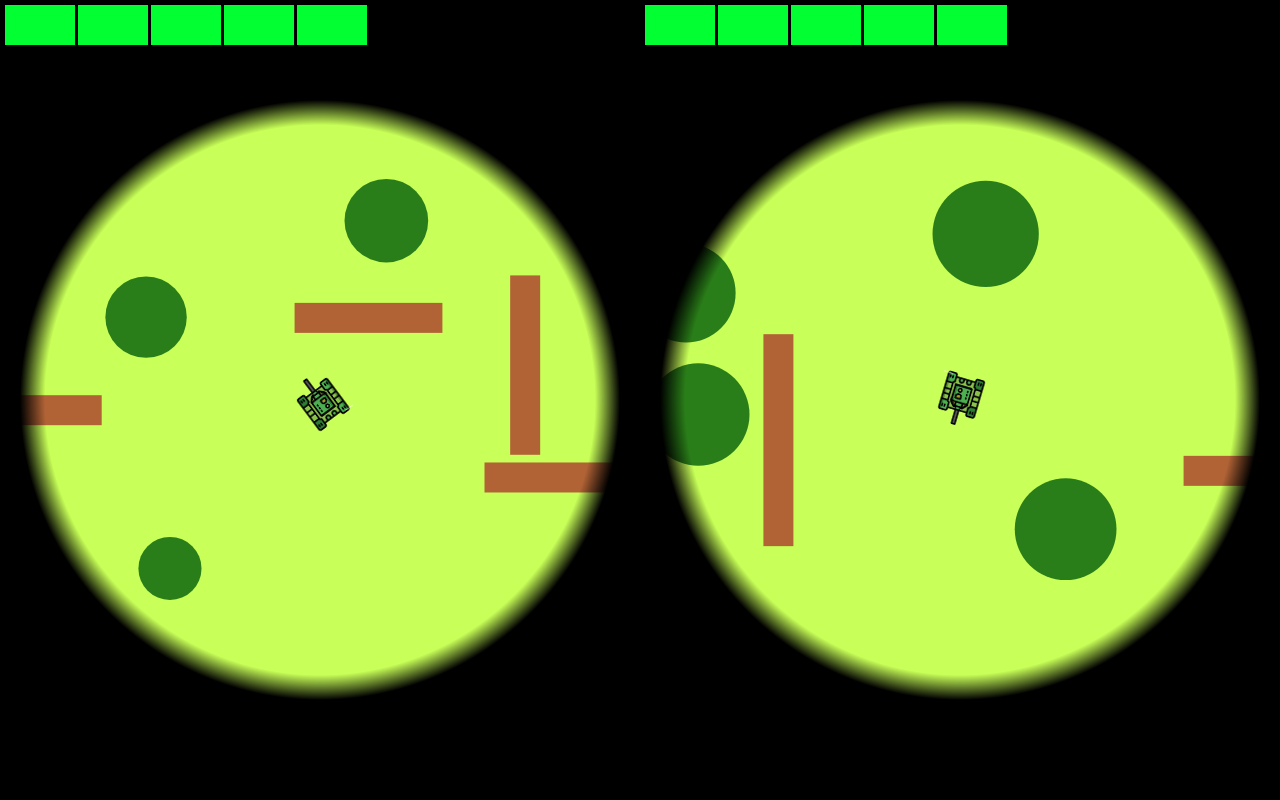
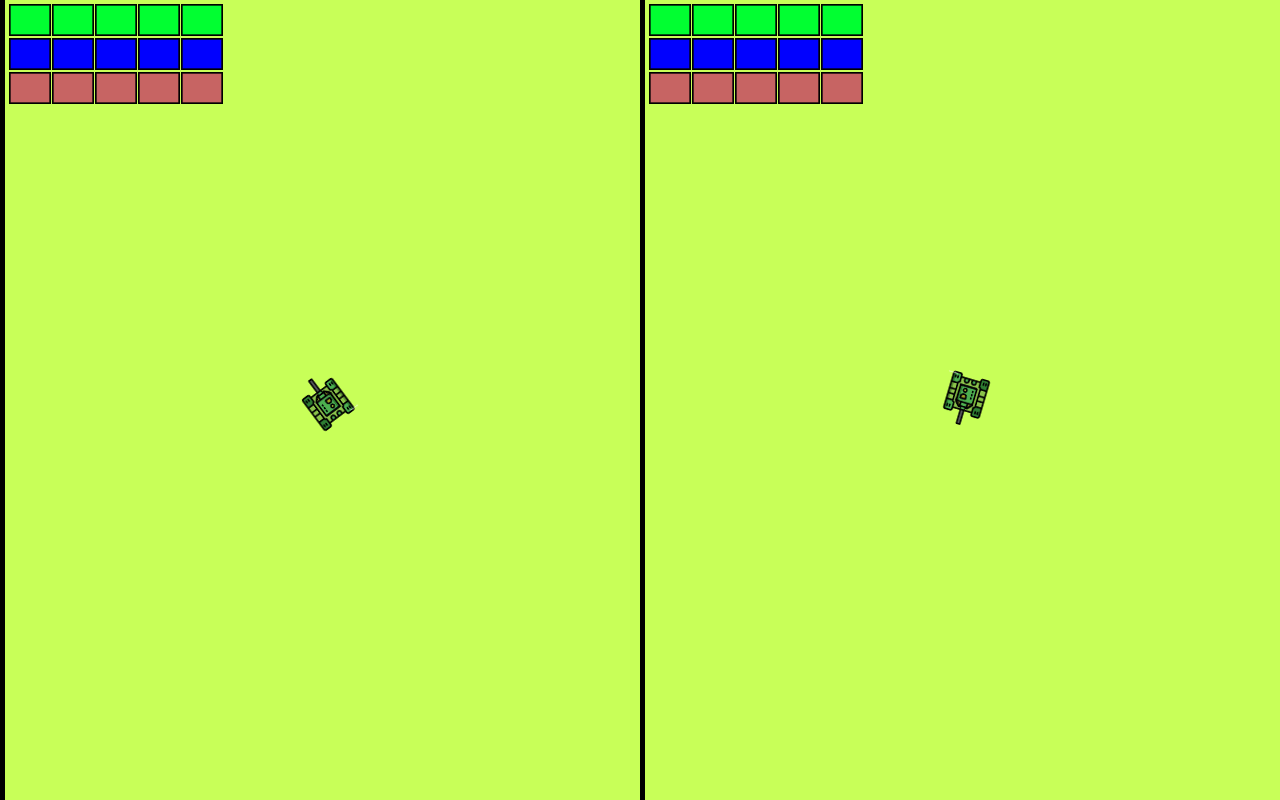
Before and after one commit to KarelBurescz/Tank-game, a plain HTML site: page index.html in a window 1280 px wide. Drawn offline with Linux system fonts and the light colour scheme; animation ran at ten frames a second.

Commit message:
new bars

```diff
--- a/camera.js
+++ b/camera.js
@@ -57,14 +57,14 @@ class Camera {
             this.w,
             this.h
         );
-        this.drawFogOfWar()
+        // this.drawFogOfWar()w
         this.drawHud();
     }
 
     drawHud() {
 
-        const myWidth = 70;
-        const myHeight = 40;
+        const myWidth = 40;
+        const myHeight = 30;
 
         let myX = 5;
         let myY = 5;
@@ -76,25 +76,74 @@ class Camera {
             this.fogCtx.beginPath();
 
             if (i < lives) {
-                this.fogCtx.fillStyle = 'rgba(1, 255, 50, 1)';
+                this.fogCtx.fillStyle = 'rgba(1, 255, 50, 0.5)';
             } else {
-                this.fogCtx.fillStyle = 'rgba(255, 0, 0, 1)';
+                this.fogCtx.fillStyle = 'rgba(255, 0, 0, 0.5)';
             }
 
             this.fogCtx.fillRect(myX, myY, myWidth, myHeight);
+
+            this.fogCtx.strokeRect(myX, myY, myWidth, myHeight);
+            this.fogCtx.strokeStyle =  'black';
+
 
             myX += myWidth + 3;
 
         }
 
-        //     this.fogCtx.beginPath()
-        //     this.fogCtx.fillStyle = 'rgba(1, 255, 50, 1)';
-        //     this.fogCtx.fillRect(5, 5, 70, 40)
+        const myWidthB = 40;
+        const myHeightB = 30;
 
-        //     this.fogCtx.beginPath();
-        //     this.fogCtx.strokeStyle = 'black';
-        //     this.fogCtx.strokeRect(5, 5, innerWidth/4,40)
+        let myXB = 5;
+        let myYB = myY + myHeight + 4;
 
+        const speedBoost = this.followedObject.speedBoostCouter / 40;
+
+        for (let j = 0; j < 5; j++) {
+
+            this.fogCtx.beginPath();
+
+            if (j < speedBoost) {
+                this.fogCtx.fillStyle = 'rgba(0, 0, 255, 0.5)';
+            } else {
+                this.fogCtx.fillStyle = 'rgba(0, 0, 0, 0.5)';
+            }
+
+            this.fogCtx.fillRect(myXB, myYB, myWidthB, myHeightB);
+
+            this.fogCtx.strokeRect(myXB, myYB, myWidthB, myHeightB);
+            this.fogCtx.strokeStyle =  'black';
+
+            myXB += myWidthB + 3;
+
+        }
+
+        const myWidthBu = 40;
+        const myHeightBu = 30;
+
+        let myXBu = 5;
+        let myYBu = myYB + myHeightB + 4;
+
+        const bulletsLoaded = this.followedObject.bulletsLoaded;
+
+        for (let k = 0; k < 5; k++) {
+
+            this.fogCtx.beginPath();
+
+            if (k < bulletsLoaded) {
+                this.fogCtx.fillStyle = 'rgba(200, 100, 100, 0.5)';
+            } else {
+                this.fogCtx.fillStyle = 'rgba(0, 0, 0, 0.5)';
+            }
+
+            this.fogCtx.fillRect(myXBu, myYBu, myWidthBu, myHeightBu);
+
+            this.fogCtx.strokeRect(myXBu, myYBu, myWidthBu, myHeightBu);
+            this.fogCtx.strokeStyle =  'black';
+
+            myXBu += myWidthBu + 3;
+
+        }
     }
 }
 
--- a/script.js
+++ b/script.js
@@ -68,7 +68,7 @@ let mySolider1 = new Solider(myGame, 2800, 2850, 51, 50, 360, 0.7, 360, 100);
 UiObjects.push(mySolider);
 UiObjects.push(mySolider1);
 
-for (let i = 0; i <= 150; i++) {
+for (let i = 0; i <= 1; i++) {
     const myX = (Math.random() * 5000) + 40;
     const myY = (Math.random() * 5000) + 40;
 
@@ -95,7 +95,7 @@ for (let i = 0; i <= 150; i++) {
     }
 };
 
-for (let j = 0; j <= 150; ++j) {
+for (let j = 0; j <= 1; ++j) {
     const myX = (Math.random() * 5000) + 40;
     const myY = (Math.random() * 5000) + 40;
 
@@ -160,7 +160,6 @@ window.addEventListener('keyup', function (e) {
 
 
 window.addEventListener('keydown', function (e) {
-    console.log(e)
     if (e.key === 'ArrowUp') {
         mySolider1.movingFoward = true;
     } else if (e.key === 'ArrowRight') {
--- a/style.css
+++ b/style.css
@@ -21,6 +21,7 @@
     width: 100%;
     top: 0px;
     left: 0px;
+    border-left: 5px solid black;
 }
 #canvas-background {
     display: none;
```
